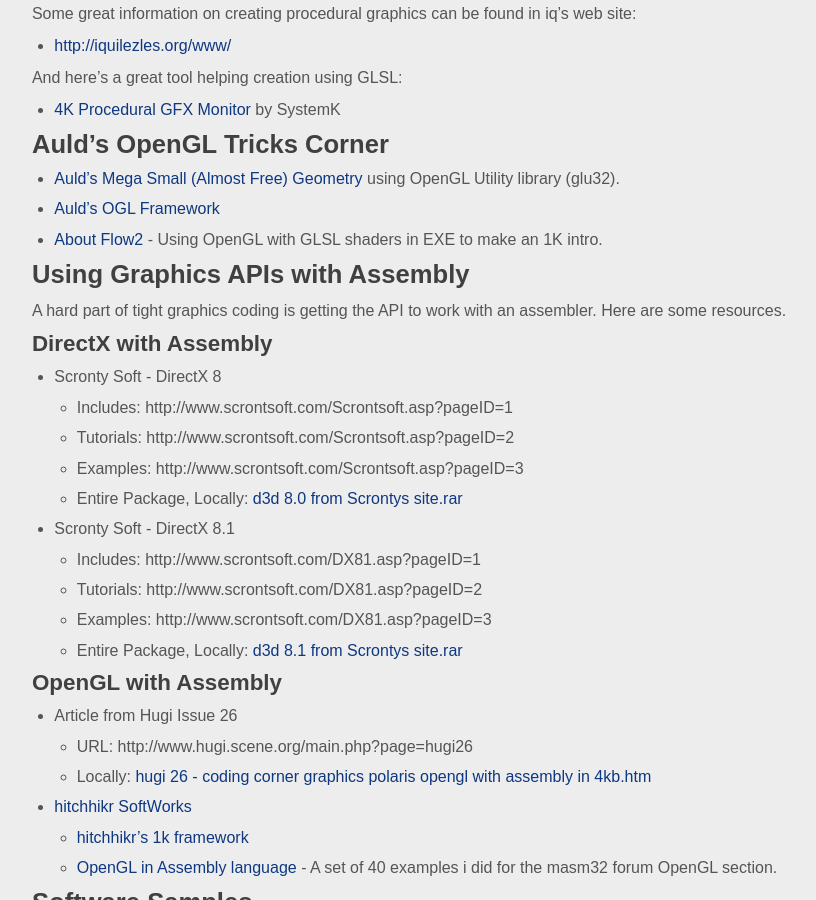
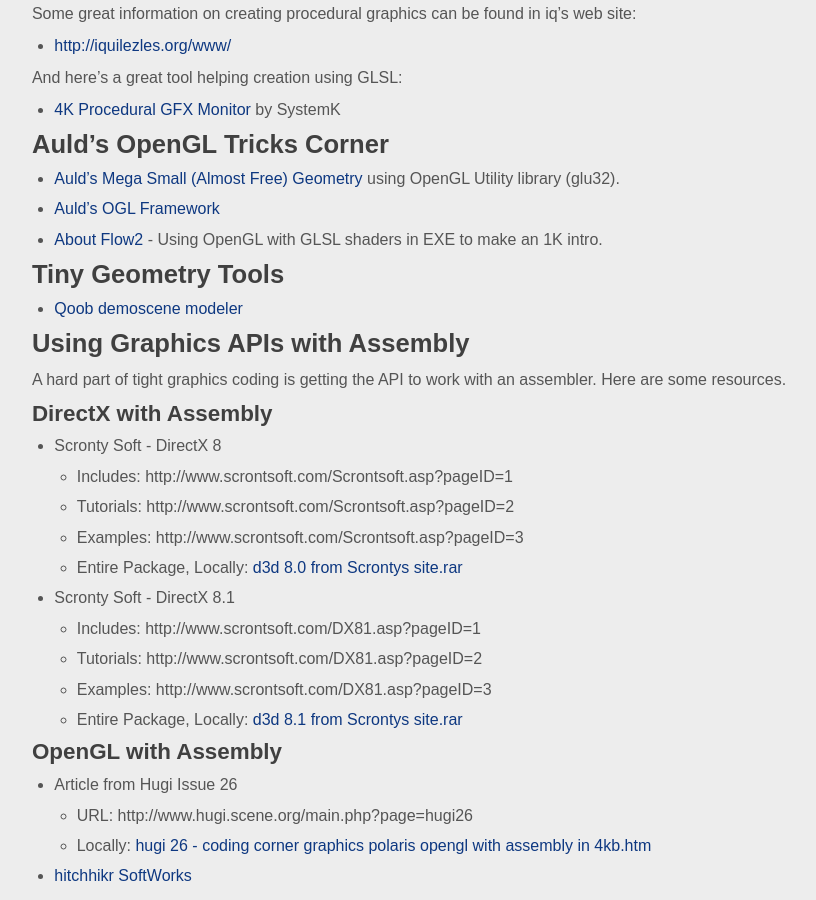
Before and after one commit to in4k/in4k.github.io, a Jekyll site: the page built from wiki/graphics.markdown, in a window 1280 px wide and 900 px high, scrolled down 454 px. Shown: the whole window, without its empty margins (137-953 px from the left). Built offline with Jekyll 4.4.1, drawn with Linux system fonts in a browser that asks for light colours; some web fonts are replaced.

Commit message:
Update graphics.markdown

```diff
--- a/wiki/graphics.markdown
+++ b/wiki/graphics.markdown
@@ -36,6 +36,10 @@
 * [Auld's Mega Small (Almost Free) Geometry](aulds-mega-small-almost-free-geometry) using OpenGL Utility library (glu32).
 * [Auld's OGL Framework](aulds-ogl-framework)
 * [About Flow2](about-flow2) - Using OpenGL with GLSL shaders in EXE to make an 1K intro.
+
+# Tiny Geometry Tools
+
+* [Qoob demoscene modeler](http://qoob.weebly.com/)
 
 # Using Graphics APIs with Assembly
 
```
